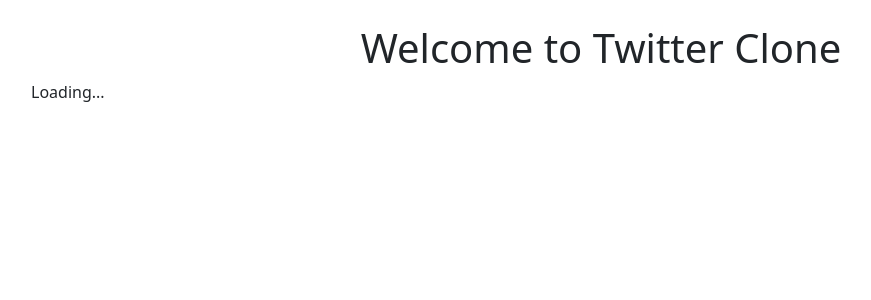
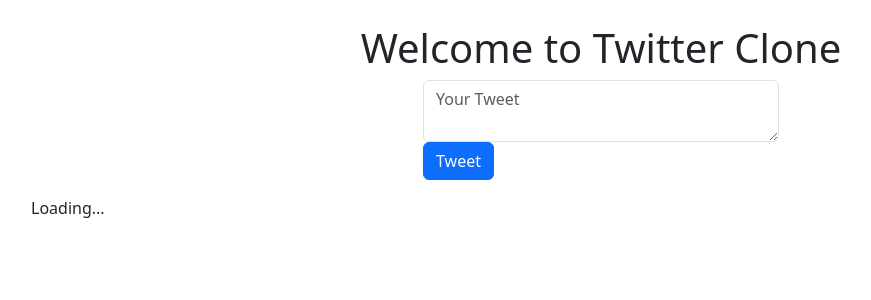
Before and after one commit to Arshya-S/Twitter_Clone, a Django app: template templates/pages/home.html in a window 1280 px wide. Shown: the part 56-356 px from the top of the page, without its empty margins (39-910 px from the left). Run offline with Django 3.2, Linux system fonts and the light colour scheme; the template is opened without the code that fills it, so the values that code supplies are empty.

Commit message:
refactor form to be in home page

```diff
--- a/templates/pages/home.html
+++ b/templates/pages/home.html
@@ -10,6 +10,16 @@
 <div class='row text-center'>
   <div class="col">
     <h1>Welcome to Twitter Clone</h1>
+  </div>
+</div>
+
+<div class="row mb-3">
+  <div class='col-md-4 mx-auto col-10'>
+    <form class='form' method='POST' action='/create-tweet'>
+      {% csrf_token %}
+      <input type='hidden' value='/' name='next' />
+      <textarea class='form-control' name='content' placeholder='Your Tweet'></textarea>
+      <button type='submit' class='btn btn-primary'>Tweet</button>
   </div>
 </div>
 
```
